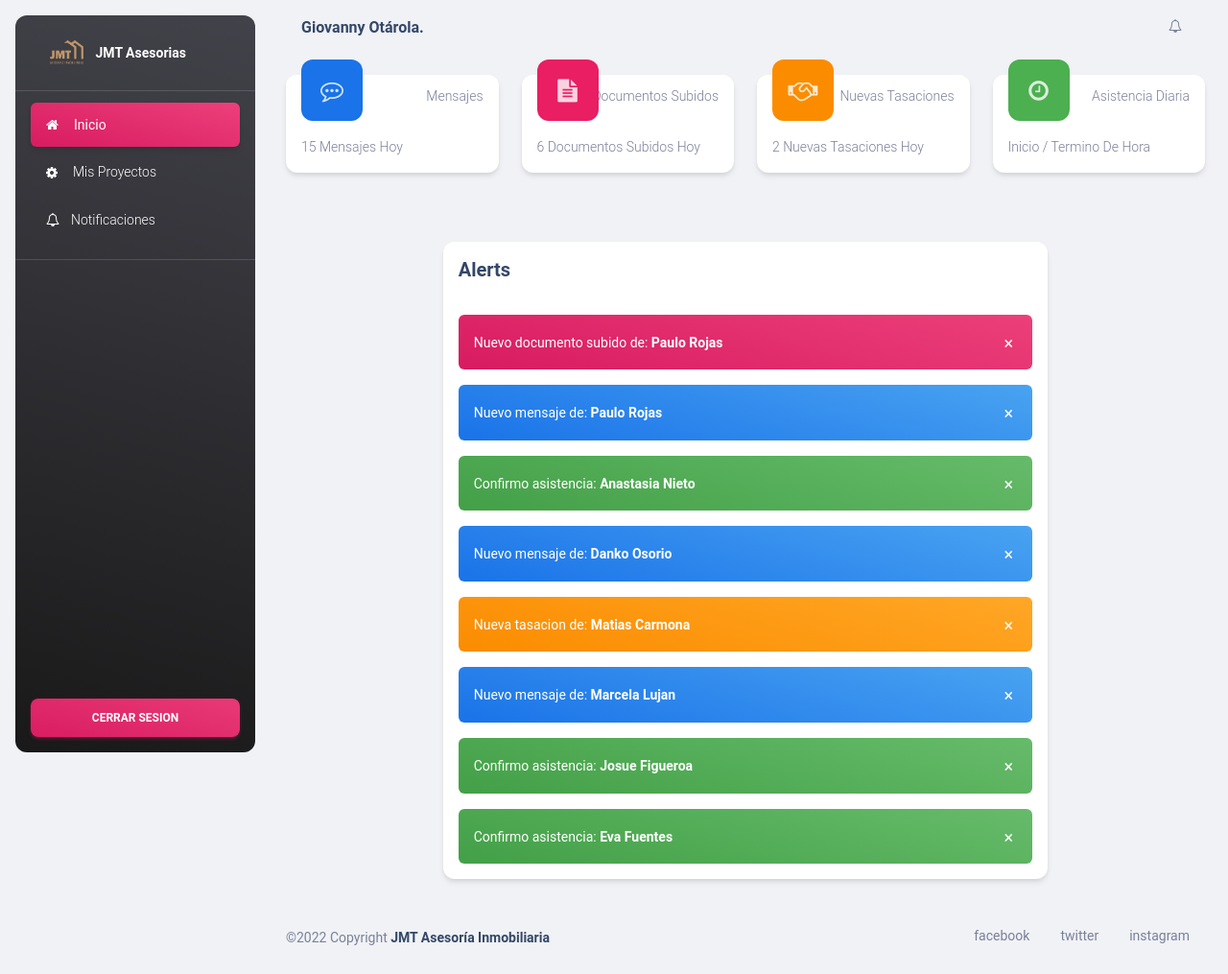
After one commit to typexsebaxo/JMT-ASESORIAS, a Django app: page /notificacionestasador/ in a window 1280 px wide. The commit adds this page. Shown: the whole page at 96% size. Run offline with Django 4.2, Linux system fonts and the light colour scheme; some libraries are stand-ins or nearby versions.

Commit message:
notificaciones tasador

```diff
--- a/JMTASESORIAS/JMT_ASESORIAS/JMT_ASESORIAS/settings.py
+++ b/JMTASESORIAS/JMT_ASESORIAS/JMT_ASESORIAS/settings.py
@@ -26,6 +26,7 @@ SECRET_KEY = 'django-insecure-94s-ug$w^idg#-dl2*!y3yuf4!n9xn9#*_&rwwz7sof=q35dp&
 DEBUG = True
 
 ALLOWED_HOSTS = []
+
 
 
 # Application definition
--- a/JMTASESORIAS/JMT_ASESORIAS/core/Templates/core/menutasacionadmin.html
+++ b/JMTASESORIAS/JMT_ASESORIAS/core/Templates/core/menutasacionadmin.html
@@ -344,7 +344,7 @@
                                             <th class="text-center text-uppercase bg-secondary text-white text-xs font-weight-bolder opacity-9">Propietario</th>
                                             <th class="text-center text-uppercase bg-secondary text-white text-xs font-weight-bolder opacity-9">Rut propietario</th>
                                             <th class="text-center text-uppercase bg-secondary text-white text-xs font-weight-bolder opacity-9">Region</th>
-                                            <th class="text-center text-uppercase bg-secondary text-white text-xs font-weight-bolder opacity-9">Documentacion</th>
+                                            <!--<th class="text-center text-uppercase bg-secondary text-white text-xs font-weight-bolder opacity-9">Documentacion</th>-->
                                             <th class="text-center text-uppercase bg-secondary text-white text-xs font-weight-bolder opacity-9">Fecha de tasacion</th>
                                           </tr>
                                         </thead>
@@ -357,7 +357,7 @@
                                             <td class="text-center text-uppercase text-secondary text-xxs font-weight-bolder opacity-7">{{t.1}}</td>
                                             <td class="text-center text-uppercase text-secondary text-xxs font-weight-bolder opacity-7">{{t.0}}</td>
                                             <td class="text-center text-uppercase text-secondary text-xxs font-weight-bolder opacity-7">{{t.5}}</td>
-                                            <td class="text-center text-uppercase text-secondary text-xxs font-weight-bolder opacity-7">{{t.3}}</td>
+                                            <!--<td class="text-center text-uppercase text-secondary text-xxs font-weight-bolder opacity-7">{{t.3}}</td>-->
                                             <td class="text-center text-uppercase text-secondary text-xxs font-weight-bolder opacity-7">{{t.2}}</td>
                                           </tr>
                                         {%endfor%}
--- /dev/null
+++ b/JMTASESORIAS/JMT_ASESORIAS/core/Templates/core/notificacionestasador.html
@@ -0,0 +1,322 @@
+<!DOCTYPE html>
+<html lang="es-cl">
+<head>
+    <meta charset="UTF-8">
+    <meta http-equiv="X-UA-Compatible" content="IE=edge">
+    <meta name="viewport" content="width=device-width, initial-scale=1.0">
+    <meta name="keywords" content="bootstrap">
+
+
+    <title>{% block title %}{% endblock %} JMT asesorías</title>
+    {% load static %}
+
+    <link rel="icon" href="{% static 'core/img/logo.png' %}">
+
+     <!-- CSS only -->
+     <link href="https://cdn.jsdelivr.net/npm/bootstrap@5.2.0-beta1/dist/css/bootstrap.min.css" rel="stylesheet"
+      integrity="sha384-0evHe/X+R7YkIZDRvuzKMRqM+OrBnVFBL6DOitfPri4tjfHxaWutUpFmBp4vmVor" crossorigin="anonymous">
+
+
+      <!-- Fuentes -->
+
+      <link href="{% static 'core/font-awesome/css/font-awesome.css' %}" rel="stylesheet" type="text/css">
+      <link rel="stylesheet" href="{% static 'core/font-awesome/css/font-awesome.min.css' %}">
+
+      <!-- Estilos -->
+      <link href="{% static 'core/css/styles.css' %}" rel="stylesheet">
+
+      <link id="pagestyle" href="{% static 'core/css/material-dashboard.css' %}" rel="stylesheet" />
+
+
+
+</head>
+
+<body>
+
+    <main>
+        <!--Menu -->
+        <body class="g-sidenav-show  bg-gray-200">
+            <aside class="sidenav navbar navbar-vertical navbar-expand-xs border-0 border-radius-xl my-3 fixed-start ms-3   bg-gradient-dark" id="sidenav-main">
+              <div class="sidenav-header">
+                <i class="fas fa-times p-3 cursor-pointer text-white opacity-5 position-absolute end-0 top-0 d-none d-xl-none" aria-hidden="true" id="iconSidenav"></i>
+                <a class="navbar-brand m-0" href="/inicioSesion/" target="_blank">
+                  <img src="{% static 'core/img/logo2.png' %}" class="navbar-brand-img h-100" alt="main_logo">
+                  <span class="ms-1 font-weight-bold text-white text-center">JMT Asesorias</span>
+                </a>
+              </div>
+              <hr class="horizontal light mt-0 mb-2">
+              <div class="collapse navbar-collapse  w-auto " id="sidenav-collapse-main">
+                <ul class="navbar-nav">
+                  <li class="nav-item">
+                    <a class="nav-link text-white active bg-gradient-primary" href="/menutasador/">
+                      <div class="text-white text-center me-2 d-flex align-items-center justify-content-center">
+                        <i class="fa fa-home" aria-hidden="true"></i>
+                      </div>
+                      <span class="nav-link-text ms-2">Inicio</span>
+                    </a>
+                  </li>
+                  <li class="nav-item">
+                    <a class="nav-link text-white " href="/misproyectos/">
+                      <div class="text-white text-center me-2 d-flex align-items-center justify-content-center">
+                        <i class="fa fa-cog" aria-hidden="true"></i>
+                      </div>
+                      <span class="nav-link-text ms-2">Mis Proyectos</span>
+                    </a>
+                  <li class="nav-item">
+                    <a class="nav-link text-white " href="/menutasacion/">
+                      <div class="text-white text-center me-2 d-flex align-items-center justify-content-center">
+                        <i class="fa fa-bell-o" aria-hidden="true"></i>
+                      </div>
+                      <span class="nav-link-text ms-1">Notificaciones</span>
+                    </a>
+                  </li>
+                  <li class="nav-item mt-3">
+                    <hr class="horizontal light mt-0 mb-2">
+                  </li>
+                </ul>
+              </div>
+              <div class="sidenav-footer position-absolute w-100 bottom-0 ">
+                <div class="mx-3">
+                  <a class="btn bg-gradient-primary mt-4 w-100" href="/" type="button">Cerrar sesion</a>
+                </div>
+              </div>
+            </aside>
+            <main class="main-content position-relative max-height-vh-100 h-100 border-radius-lg ">
+        <!--Fin Menu-->
+
+        <!-- Navbar -->
+
+        <nav class="navbar navbar-main navbar-expand-lg px-0 mx-4 shadow-none border-radius-xl" id="navbarBlur" navbar-scroll="true">
+            <div class="container-fluid py-1 px-3">
+              <nav aria-label="breadcrumb">
+                <ol class="breadcrumb bg-transparent mb-0 pb-0 pt-1 px-0 me-sm-6 me-5">
+                </ol>
+                <h6 class="font-weight-bolder mb-0">Giovanny Otárola.</h6>
+              </nav>
+              <div class="collapse navbar-collapse mt-sm-0 mt-2 me-md-0 me-sm-4" id="navbar">
+                <div class="ms-md-auto pe-md-3 d-flex align-items-center">
+                </div>
+
+                  <!--notifications-->
+                  <li class="nav-item dropdown pe-2 d-flex align-items-center">
+                    <a href="javascript:;" class="nav-link text-body p-0" id="dropdownMenuButton" data-bs-toggle="dropdown" aria-expanded="false">
+                        <i class="fa fa-bell-o" aria-hidden="true"></i>
+                    </a>
+                    <!--reloj-->
+                    <a href="https://24timezones.com" style="text-decoration: none" class="clock24" id="tz24-1657769037-c1232-eyJob3VydHlwZSI6IjI0Iiwic2hvd2RhdGUiOiIwIiwic2hvd3NlY29uZHMiOiIxIiwic2hvd3RpbWV6b25lIjoiMCIsInR5cGUiOiJkIiwibGFuZyI6ImVzIn0=" title="hora local" target="_blank"></a>
+                    <script type="text/javascript" src="//w.24timezones.com/l.js" async></script>
+                    <!--fin reloj-->
+                    <ul class="dropdown-menu  dropdown-menu-end  px-2 py-3 me-sm-n4" aria-labelledby="dropdownMenuButton">
+                      <li class="mb-2">
+                        <a class="dropdown-item border-radius-md" href="javascript:;">
+                          <div class="d-flex py-1">
+                            <div class="my-auto">
+                              <img src="{% static 'core/img/avatar1.jpg' %}" class="avatar avatar-sm  me-3 ">
+                            </div>
+                            <div class="d-flex flex-column justify-content-center">
+                              <h6 class="text-sm font-weight-normal mb-1">
+                                <span class="font-weight-bold">Nuevo mensaje!</span> de Paulo
+                              </h6>
+                              <p class="text-xs text-secondary mb-0">
+                                <i class="fa fa-clock me-1"></i>
+                                Hace 13 minutos
+                              </p>
+                            </div>
+                          </div>
+                        </a>
+                      </li>
+                      <li class="mb-2">
+                        <a class="dropdown-item border-radius-md" href="javascript:;">
+                          <div class="d-flex py-1">
+                            <div class="my-auto">
+                              <img src="{% static 'core/img/avatar2.jpg' %}" class="avatar avatar-sm bg-gradient-dark  me-3 ">
+                            </div>
+                            <div class="d-flex flex-column justify-content-center">
+                              <h6 class="text-sm font-weight-normal mb-1">
+                                <span class="font-weight-bold">Nuevo mensaje!</span> de Danko
+                              </h6>
+                              <p class="text-xs text-secondary mb-0">
+                                <i class="fa fa-clock me-1"></i>
+                                1 dia
+                              </p>
+                            </div>
+                          </div>
+                        </a>
+                      </li>
+                    </ul>
+                  </li>
+                </ul>
+              </div>
+            </div>
+          </nav>
+
+          <div class="container-fluid py-4">
+            <div class="row">
+                <div class="col-xl-3 col-sm-6 mb-xl-0 mb-4">
+                    <div class="card">
+                        <div class="card-header p-3 pt-2">
+                            <div class="icon icon-lg icon-shape bg-info text-center border-radius-xl mt-n4 position-absolute">
+                                <i class="fa fa-commenting-o" aria-hidden="true"></i>
+                            </div>
+                                <div class="text-end pt-1">
+                                    <p class="text-sm mb-0 text-capitalize">Mensajes</p>
+                                </div>
+                        </div>
+                        <div class="card-footer p-3">
+                            <p class="text-sm mb-0 text-capitalize">15 Mensajes hoy</p>
+                        </div>
+                    </div>
+                </div>
+                <div class="col-xl-3 col-sm-6 mb-xl-0 mb-4">
+                    <div class="card">
+                        <div class="card-header p-3 pt-2">
+                            <div class="icon icon-lg icon-shape bg-primary text-center border-radius-xl mt-n4 position-absolute">
+                                <i class="fa fa-file-text" aria-hidden="true"></i>
+                            </div>
+                                <div class="text-end pt-1">
+                                    <p class="text-sm mb-0 text-capitalize">Documentos subidos</p>
+                                </div>
+                        </div>
+                        <div class="card-footer p-3">
+                            <p class="text-sm mb-0 text-capitalize">6 Documentos subidos hoy</p>
+                        </div>
+                    </div>
+                </div>
+                <div class="col-xl-3 col-sm-6 mb-xl-0 mb-4">
+                    <div class="card">
+                        <div class="card-header p-3 pt-2">
+                            <div class="icon icon-lg icon-shape bg-warning text-center border-radius-xl mt-n4 position-absolute">
+                                <i class="fa fa-handshake-o" aria-hidden="true"></i>
+                            </div>
+                                <div class="text-end pt-1">
+                                    <p class="text-sm mb-0 text-capitalize">Nuevas tasaciones</p>
+                                </div>
+                        </div>
+                        <div class="card-footer p-3">
+                            <p class="text-sm mb-0 text-capitalize">2 nuevas tasaciones hoy</p>
+                        </div>
+                    </div>
+                </div>
+                <div class="col-xl-3 col-sm-6 mb-xl-0 mb-4">
+                    <div class="card">
+                        <div class="card-header p-3 pt-2">
+                            <div class="icon icon-lg icon-shape bg-success text-center border-radius-xl mt-n4 position-absolute">
+                                <i class="fa fa-clock-o" aria-hidden="true"></i>
+                            </div>
+                                <div class="text-end pt-1">
+                                    <p class="text-sm mb-0 text-capitalize">Asistencia diaria</p>
+                                </div>
+                        </div>
+                        <div class="card-footer p-3">
+                            <p class="text-sm mb-0 text-capitalize">Inicio / termino de hora</p>
+                        </div>
+                    </div>
+                </div>
+            </div>
+          </div>
+
+        <div class="container-fluid py-4">
+            <div class="row">
+                <div class="col-lg-8 col-md-10 mx-auto">
+                    <div class="card mt-4">
+                        <div class="card-header p-3">
+                          <h5 class="mb-0">Alerts</h5>
+                        </div>
+                        <div class="card-body p-3 pb-0">
+                          <div class="alert alert-primary alert-dismissible text-white" role="alert">
+                            <span class="text-sm">Nuevo documento subido de:  <a href="javascript:;" class="alert-link text-white">Paulo Rojas</a></span>
+                            <button type="button" class="btn-close text-lg py-3 opacity-10" data-bs-dismiss="alert" aria-label="Close">
+                              <span aria-hidden="true">&times;</span>
+                            </button>
+                          </div>
+                          <div class="alert alert-info alert-dismissible text-white" role="alert">
+                            <span class="text-sm">Nuevo mensaje de:  <a href="javascript:;" class="alert-link text-white">Paulo Rojas</a></span>
+                            <button type="button" class="btn-close text-lg py-3 opacity-10" data-bs-dismiss="alert" aria-label="Close">
+                              <span aria-hidden="true">&times;</span>
+                            </button>
+                          </div>
+                          <div class="alert alert-success alert-dismissible text-white" role="alert">
+                            <span class="text-sm">Confirmo asistencia: <a href="javascript:;" class="alert-link text-white">Anastasia Nieto</a></span>
+                            <button type="button" class="btn-close text-lg py-3 opacity-10" data-bs-dismiss="alert" aria-label="Close">
+                              <span aria-hidden="true">&times;</span>
+                            </button>
+                          </div>
+                          <div class="alert alert-info alert-dismissible text-white" role="alert">
+                            <span class="text-sm">Nuevo mensaje de:  <a href="javascript:;" class="alert-link text-white">Danko Osorio</a></span>
+                            <button type="button" class="btn-close text-lg py-3 opacity-10" data-bs-dismiss="alert" aria-label="Close">
+                              <span aria-hidden="true">&times;</span>
+                            </button>
+                          </div>
+                          <div class="alert alert-warning alert-dismissible text-white" role="alert">
+                            <span class="text-sm">Nueva tasacion de: <a href="javascript:;" class="alert-link text-white">Matias Carmona</a></span>
+                            <button type="button" class="btn-close text-lg py-3 opacity-10" data-bs-dismiss="alert" aria-label="Close">
+                              <span aria-hidden="true">&times;</span>
+                            </button>
+                          </div>
+                          <div class="alert alert-info alert-dismissible text-white" role="alert">
+                            <span class="text-sm">Nuevo mensaje de:  <a href="javascript:;" class="alert-link text-white">Marcela Lujan</a></span>
+                            <button type="button" class="btn-close text-lg py-3 opacity-10" data-bs-dismiss="alert" aria-label="Close">
+                              <span aria-hidden="true">&times;</span>
+                            </button>
+                          </div>
+                          <div class="alert alert-success alert-dismissible text-white" role="alert">
+                            <span class="text-sm">Confirmo asistencia: <a href="javascript:;" class="alert-link text-white">Josue Figueroa</a></span>
+                            <button type="button" class="btn-close text-lg py-3 opacity-10" data-bs-dismiss="alert" aria-label="Close">
+                              <span aria-hidden="true">&times;</span>
+                            </button>
+                          </div>
+                          <div class="alert alert-success alert-dismissible text-white" role="alert">
+                            <span class="text-sm">Confirmo asistencia:  <a href="javascript:;" class="alert-link text-white">Eva Fuentes</a></span>
+                            <button type="button" class="btn-close text-lg py-3 opacity-10" data-bs-dismiss="alert" aria-label="Close">
+                              <span aria-hidden="true">&times;</span>
+                            </button>
+                          </div>
+                        </div>
+                      </div>
+                </div>
+            </div>
+        </div>
+
+<!--Footer Section -->
+
+    <footer class="footer py-4  ">
+        <div class="container-fluid">
+            <div class="row align-items-center justify-content-lg-between">
+                <div class="col-lg-6 mb-lg-0 mb-4">
+                    <div class="copyright text-center text-sm text-muted text-lg-start">
+                        ©<script>
+                        document.write(new Date().getFullYear())
+                        </script> Copyright
+                        <a href="https://jmtasesorias.cl/" class="font-weight-bold" target="_blank">JMT Asesoría Inmobiliaria</a>
+
+                    </div>
+                </div>
+                <div class="col-lg-6">
+                    <ul class="nav nav-footer justify-content-center justify-content-lg-end">
+                        <li class="nav-item">
+                            <a href="https://www.facebook.com/" class="nav-link text-muted" target="_blank">facebook</a>
+                        </li>
+                        <li class="nav-item">
+                            <a href="https://twitter.com/home" class="nav-link text-muted" target="_blank">twitter</a>
+                        </li>
+                        <li class="nav-item">
+                            <a href="https://www.instagram.com/" class="nav-link text-muted" target="_blank">instagram</a>
+                        </li>
+                    </ul>
+                </div>
+            </div>
+        </div>
+    </footer>
+
+
+<!-- FIN Footer Section -->
+
+
+
+<!--Bootstrap 5 code -->
+<script src="https://cdn.jsdelivr.net/npm/@popperjs/core@2.9.2/dist/umd/popper.min.js" integrity="sha384-IQsoLXl5PILFhosVNubq5LC7Qb9DXgDA9i+tQ8Zj3iwWAwPtgFTxbJ8NT4GN1R8p" crossorigin="anonymous"></script>
+
+<script src="https://cdn.jsdelivr.net/npm/bootstrap@5.0.2/dist/js/bootstrap.min.js" integrity="sha384-cVKIPhGWiC2Al4u+LWgxfKTRIcfu0JTxR+EQDz/bgldoEyl4H0zUF0QKbrJ0EcQF" crossorigin="anonymous"></script>
+</main>
+</body>
+</html>
--- a/JMTASESORIAS/JMT_ASESORIAS/core/Templates/core/registration/login.html
+++ b/JMTASESORIAS/JMT_ASESORIAS/core/Templates/core/registration/login.html
@@ -65,11 +65,11 @@
                             </div>
                             <br >
                             <hr>
-                            <form method="POST" action=" " class="usuario form-group form-group-feedback form-group-feedback-left">
+                            <form method="POST" action="" class="usuario form-group form-group-feedback form-group-feedback-left">
                               {% csrf_token %}
                               {{ form.as_p }}
                                 <div class="text-center pt-1 mb-5 pb-1">
-                                  <a type="submit" value="Ingresar" class="btn btn-primary fa-lg gradient-custom-2 mb-3" >Ingresar</a>
+                                  <input type="submit" value="Iniciar Sesión">
                                   <br>
                                   <span class="password">Olvidaste tu <a href="mailto:recupass@mail.com" style="color: blue;">contraseña?</a></span>
                                 </div>
--- a/JMTASESORIAS/JMT_ASESORIAS/core/urls.py
+++ b/JMTASESORIAS/JMT_ASESORIAS/core/urls.py
@@ -3,7 +3,7 @@ from django.conf import settings
 from django.contrib.auth import views as auth_views
 from django.contrib.auth.views import LoginView, LogoutView
 from . import views
-from .views import InicioSesion, Menuadmin, Admintasador, Menutasacionadmin, Graficostasacion, Notificacionesadmin, Menutasador, Misproyectos, Agregar_usuario, Casaz, Casapa, CasaArn01, CasaDina, Newtasacion, Misproyectos
+from .views import InicioSesion, Menuadmin, Admintasador, Menutasacionadmin, Graficostasacion, Notificacionesadmin, Notificacionestasador, Menutasador, Misproyectos, Agregar_usuario, Casaz, Casapa, CasaArn01, CasaDina, Newtasacion, Misproyectos
 
 urlpatterns = [
     path('', InicioSesion, name='iniciosesion'),
@@ -17,6 +17,7 @@ urlpatterns = [
     path('menutasacion/', Menutasacionadmin, name='menutasacionadmin'),
     path('graficostasacion/', Graficostasacion, name='graficostasacion'),
     path('notificacionesadmin/', Notificacionesadmin, name='notificacionesadmin'),
+    path('notificacionestasador/', Notificacionestasador, name='notificacionestasador'),
     path('menutasador/', Menutasador, name='menutasador'),
     path('misproyectos/', Misproyectos, name='misproyectos'),
     path('agregar-tasador/',  Agregar_usuario, name='agregar-tasador'),
--- a/JMTASESORIAS/JMT_ASESORIAS/core/views.py
+++ b/JMTASESORIAS/JMT_ASESORIAS/core/views.py
@@ -47,6 +47,9 @@ def Graficostasacion(request):
 
 def Notificacionesadmin(request):
     return render(request,"core/notificacionesadmin.html")
+
+def Notificacionestasador(request):
+    return render(request,"core/notificacionestasador.html")
 
 
 def Newtasacion(request):
```
